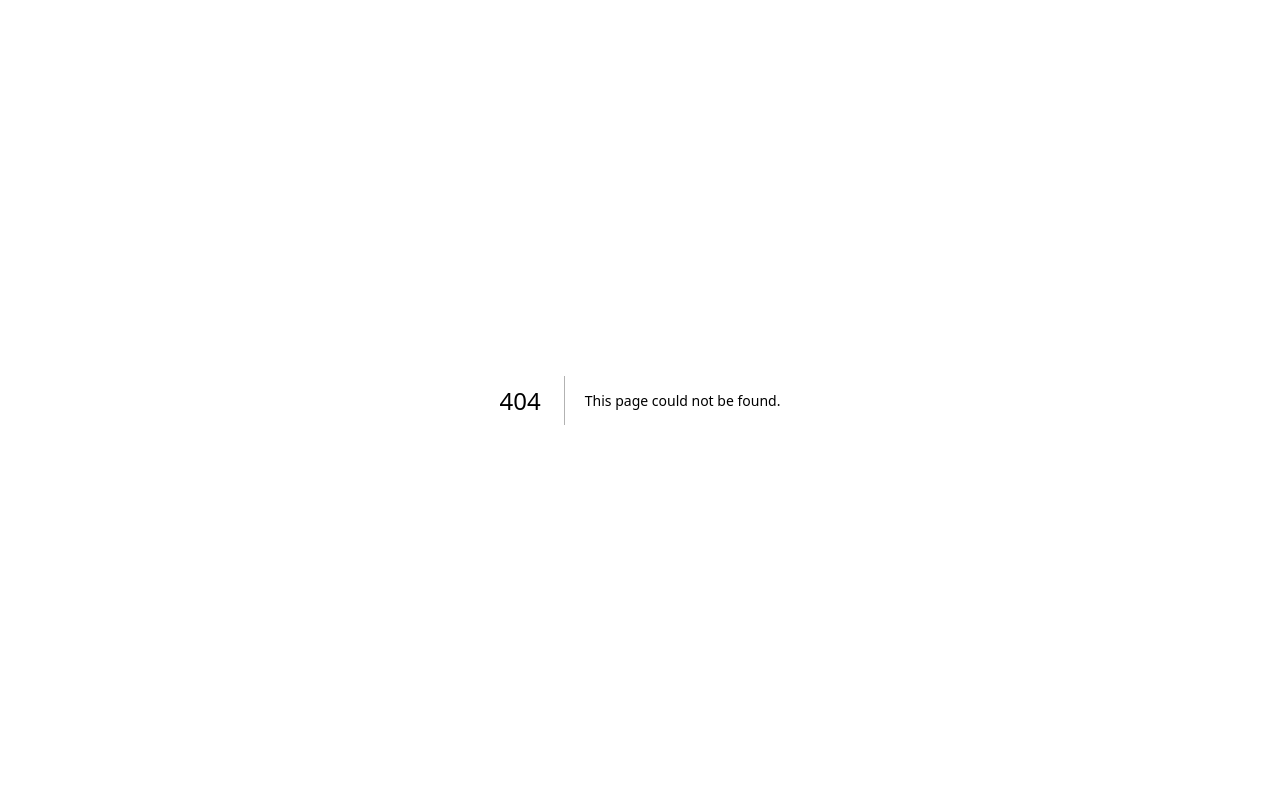
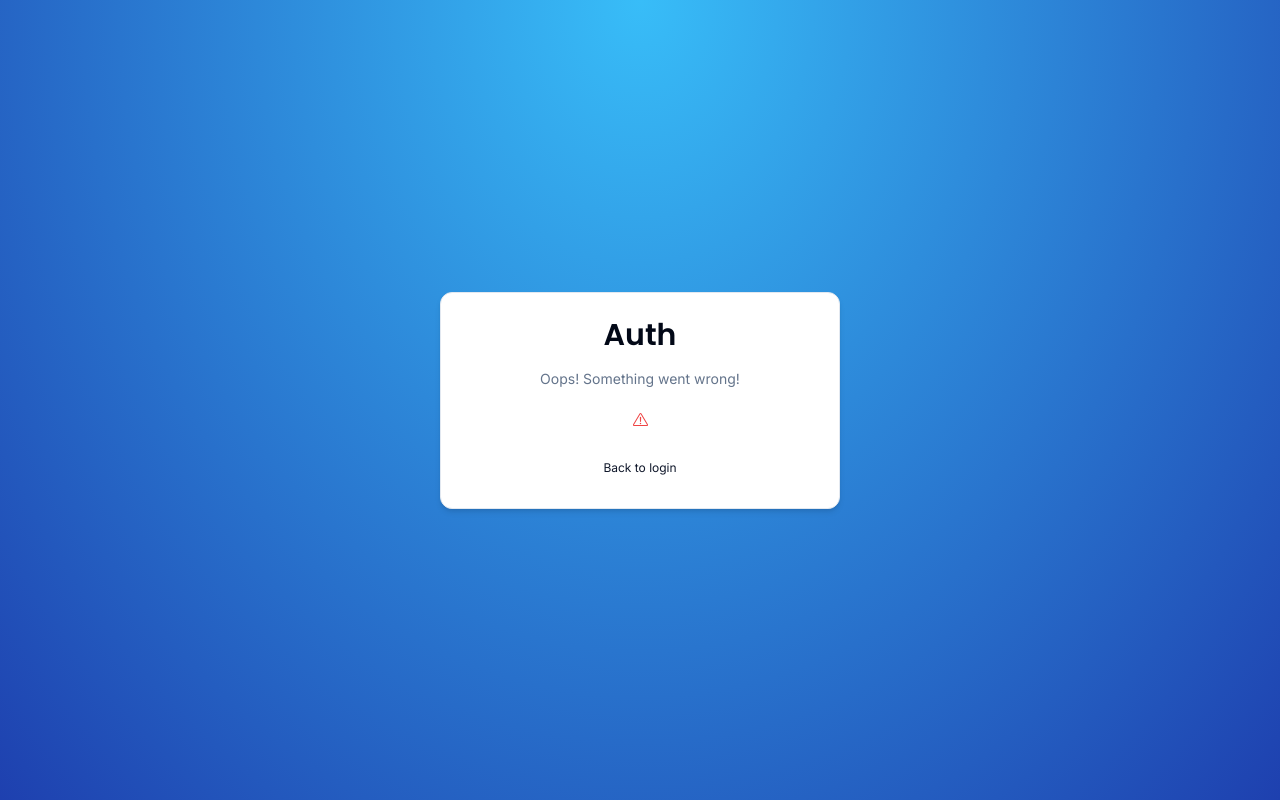
Before and after one commit to hiyashmehta/Auth-v5, a Next.js app: page /auth/error in a window 1280 px wide. Before the commit this address had no page. Built offline with nearby package versions, Linux system fonts and the light colour scheme.

Commit message:
Added the Error Page

```diff
--- /dev/null
+++ b/app/auth/error/layout.tsx
@@ -0,0 +1,9 @@
+const AuthLayout = ({ children }: { children: React.ReactNode }) => {
+    return (
+        <div className="h-full flex items-center justify-center bg-[radial-gradient(ellipse_at_top,_var(--tw-gradient-stops))] from-sky-400 to-blue-800">
+            {children}
+        </div>
+    )
+}
+
+export default AuthLayout
--- /dev/null
+++ b/app/auth/error/page.tsx
@@ -0,0 +1,9 @@
+import { ErrorCard } from "@/components/auth/error-card";
+
+const AuthErrorPage = () => {
+    return (
+        <ErrorCard />
+    )
+}
+
+export default AuthErrorPage;
--- /dev/null
+++ b/components/auth/error-card.tsx
@@ -0,0 +1,16 @@
+import { CardWrapper } from "./card-wrapper";
+import { ExclamationTriangleIcon } from "@radix-ui/react-icons";
+
+export const ErrorCard = () => {
+    return (
+       <CardWrapper
+        headerLabel="Oops! Something went wrong!"
+        backButtonHref="/auth/login"
+        backButtonLabel="Back to login"
+       >
+        <div className="w-full flex justify-center items-center">
+            <ExclamationTriangleIcon className="text-destructive" />
+        </div>
+       </CardWrapper>
+    )
+}
```
